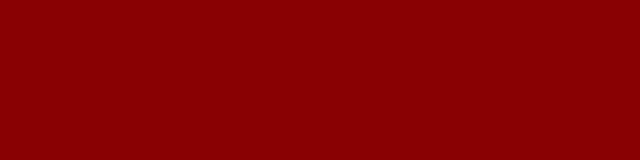
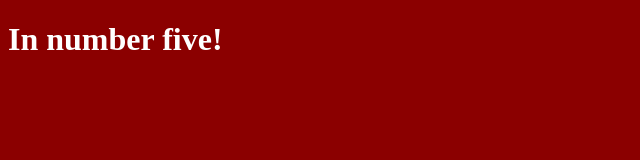
Before and after one commit to kristencarroll/test-repo-5, a plain HTML site: page index.html in a window 1280 px wide. Shown: the whole page, without its empty margins (0-640 px from the left). Drawn offline with Linux system fonts and the light colour scheme.

Commit message:
added text color and h1 tag

```diff
--- a/index.html
+++ b/index.html
@@ -8,7 +8,7 @@
   <link rel="stylesheet" href="main.css">
 </head>
 <body>
-
+  <h1>In number five!</h1>
   <script src="main.js"></script>
 </body>
 </html>
--- a/main.css
+++ b/main.css
@@ -1,3 +1,4 @@
 body {
   background-color: darkred;
+  color: white;
 }
```
